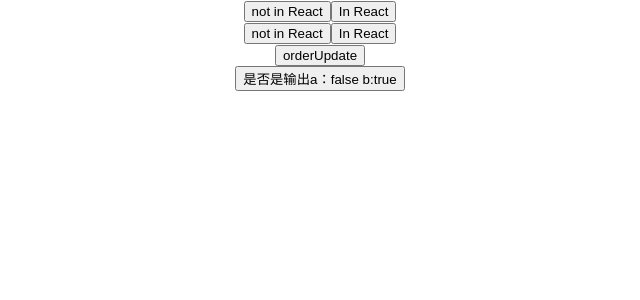
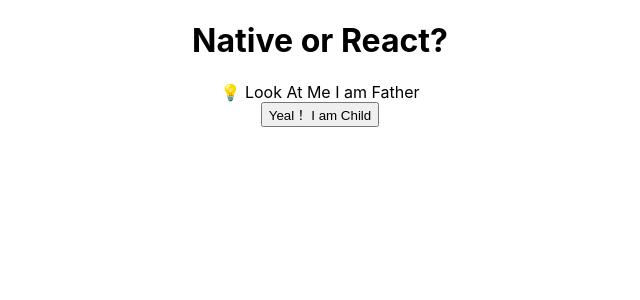
Before and after one commit to verybeautyTang/study_code, a React (Create React App) app in the folder react-study/: page / in a window 1280 px wide. Shown: the top 300 px of the page, without its empty margins (320-960 px from the left). Built offline with nearby package versions, Linux system fonts and the light colour scheme.

Commit message:
feat: 合成事件池

```diff
--- a/react-study/src/App.js
+++ b/react-study/src/App.js
@@ -1,18 +1,22 @@
 import './App.css';
+import React from 'react';
 import { GetState } from './state'
 import SetState from './setState'
 import OrderUpstate from './orderUpdate'
 import SuperContainer from './opderUpdateExtend'
+import NativeOrReact from './nativeOrReact';
 function App() {
   return (
     <div className="App">
+      <NativeOrReact/>
+      {/* <br/>
       <GetState />
       <br/>
       <SetState/>
       <br/>
       <OrderUpstate/>
       <br/>
-      <SuperContainer/>
+      <SuperContainer/> */}
     </div>
   );
 }
--- /dev/null
+++ b/react-study/src/nativeOrReact.js
@@ -0,0 +1,48 @@
+import React, { useRef, useEffect } from "react";
+const NativeOrReact = () => {
+  const refFather = useRef(null);
+  const refChild = useRef(null);
+  useEffect(() => {
+    refFather.current.addEventListener("click", () => {
+      console.log('我是绑定在原生上的父节点组件')
+    })
+    refChild.current.addEventListener("click", () => {
+      console.log('我是绑定在原生上的子节点组件')
+    })
+    document.addEventListener('click', () => {
+      console.log('我是绑定在document上的组件')
+    })
+    refFather.current.addEventListener("click", () => {
+      console.log('捕获我是绑定在原生上的父节点组件')
+    },true)
+    refChild.current.addEventListener("click", () => {
+      console.log('捕获我是绑定在原生上的子节点组件')
+    },true)
+    document.addEventListener('click', () => {
+      console.log('捕获我是绑定在document上的组件')
+    },true)
+  },[])
+  const fatherClick = () => {
+    console.log('我是绑定在React上面的父节点事件')
+  }
+  const childClick = () => {
+    console.log('我是绑定在React上面的子节点事件')
+  }
+  const fatherCapture = () => {
+    console.log('捕获我是挂载在React上的父节点事件')
+  }
+  const childCapture = () => {
+    console.log('捕获我是挂载在React上的子节点事件')
+  }
+  return (
+    <div>
+      <h1>Native or React?</h1>
+      <div  ref= {refFather} onClick={fatherClick} onClickCapture={fatherCapture}>
+        <div>💡 Look At Me I am Father</div>
+        <button ref= {refChild} onClick={childClick} onClickCapture={childCapture}>Yeal！ I am Child</button>
+      </div>
+    </div>
+  )
+}
+
+export default NativeOrReact;
```
Also changed, not shown: 1 other file (tests, documents, lock files or other folders).
